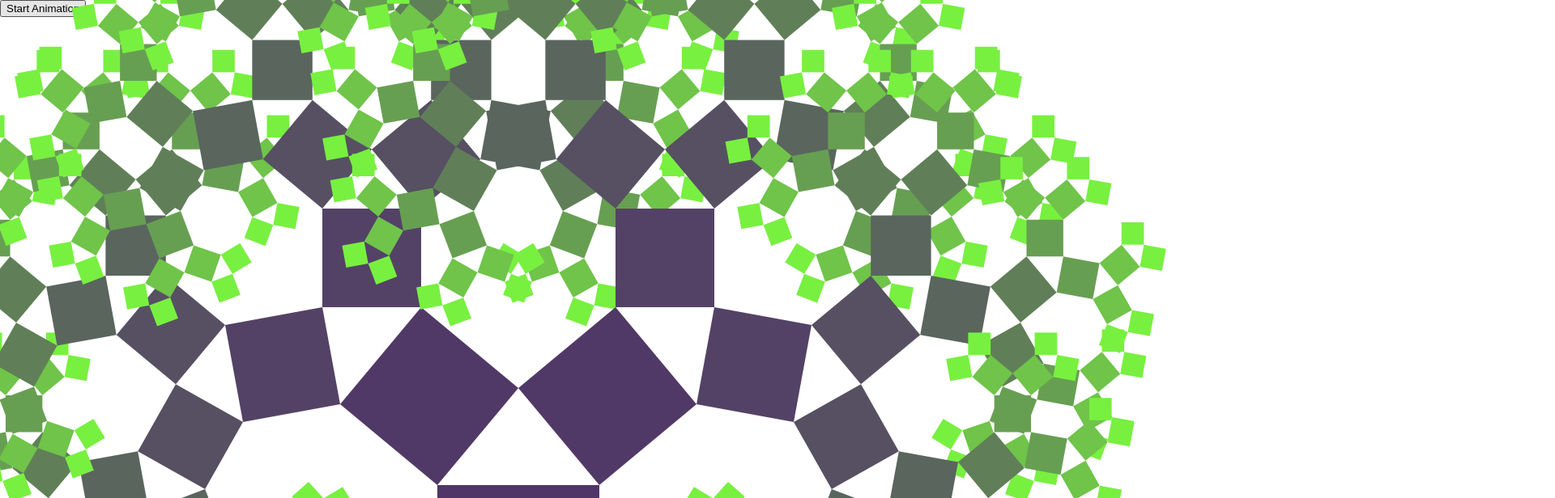
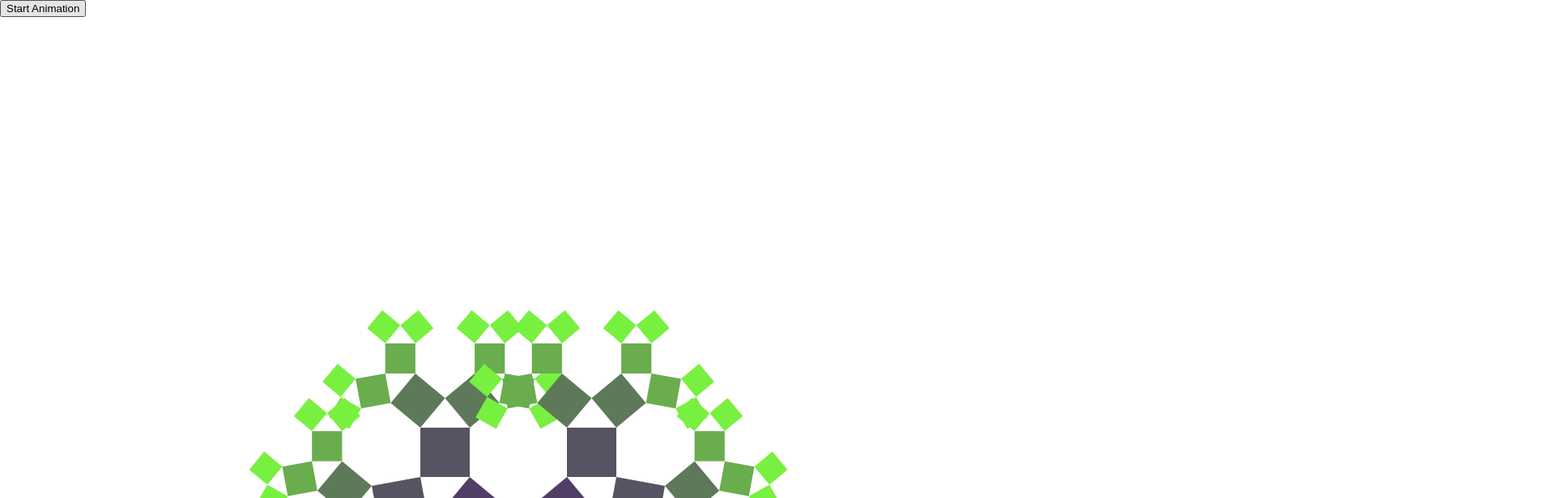
Before and after one commit to gvenezia/interactive-fractal, a React (Create React App) app: page / in a window 1280 px wide. Shown: the top 616 px of the page at 81% size, 1920 px wide, since content can reach past the window. Built offline with nearby package versions, Linux system fonts and the light colour scheme.

Commit message:
Convert JS to JSX

```diff
--- a/src/index.js
+++ b/src/index.js
@@ -45,18 +45,23 @@ class AnimatedTree extends React.Component {
 
   render() {
     const buttonText = this.state.active ? 'Stop Animation' : 'Start Animation';
-
-    return React.createElement('div', {},
-      React.createElement(TreeBox, {
+    const treeProps = {
         level: 0,
-        totalLevels: 8,
-        size: 200,
+        totalLevels: 5,
+        size: 100,
         heightFactor: 0.3 + 0.1*Math.sin(this.state.time)*this.props.sprout + 0.3,
         lean: 10.0*Math.sin(this.state.time/5)*this.props.sway
-      }),
-      React.createElement('button', {onClick: this.toggle}, buttonText)
-    );
-  } // end render
+      };
+
+    return (
+      <div>
+        <TreeBox {...treeProps} />
+        <button onClick={this.toggle} >
+          {buttonText}
+        </button>
+      </div>
+    ); // end return
+  }; // end render
 } // End AnimatedTree
 
 const TreeBox = (props) => {
@@ -65,21 +70,23 @@ const TreeBox = (props) => {
 
   const leftChild =
     props.level < props.totalLevels &&
-    React.createElement(TreeBox, Object.assign({}, baseProps, {right: false}) );
+    <TreeBox {...baseProps} right={false} /> // Uses JSX spread attribute, 'right=' overrides the 'right:' in baseProps
 
   const rightChild =
     props.level < props.totalLevels &&
-    React.createElement(TreeBox, Object.assign({}, baseProps, {right: true}) );
+    <TreeBox {...baseProps} right={true} />
 
-  return React.createElement('div', { style },
-    leftChild,
-    rightChild
-  )
+  return (
+  <div style={ style }>
+    {leftChild}
+    {rightChild}
+  </div>
+  );
 } // End TreeBox
 
 // DOM Render
 // ===============================================================
 ReactDOM.render(
-  React.createElement(AnimatedTree, {sway: 0.1, sprout: 0.5}),
+  <AnimatedTree sway={0.1} sprout={0.5} />,
   document.getElementById('root')
 );
```
